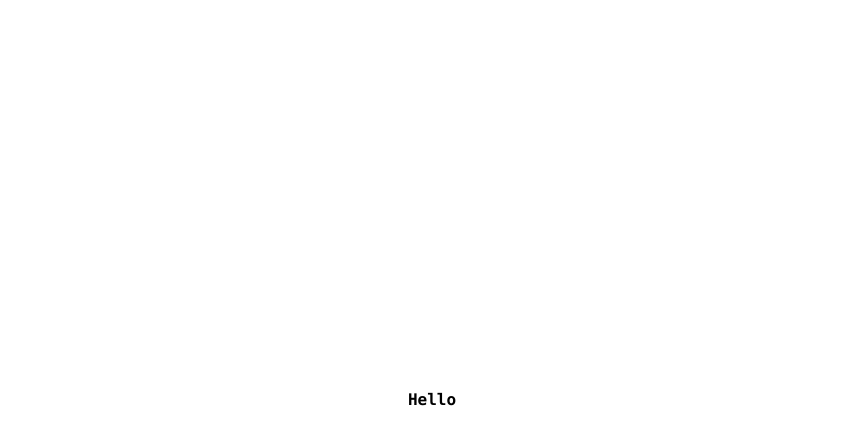
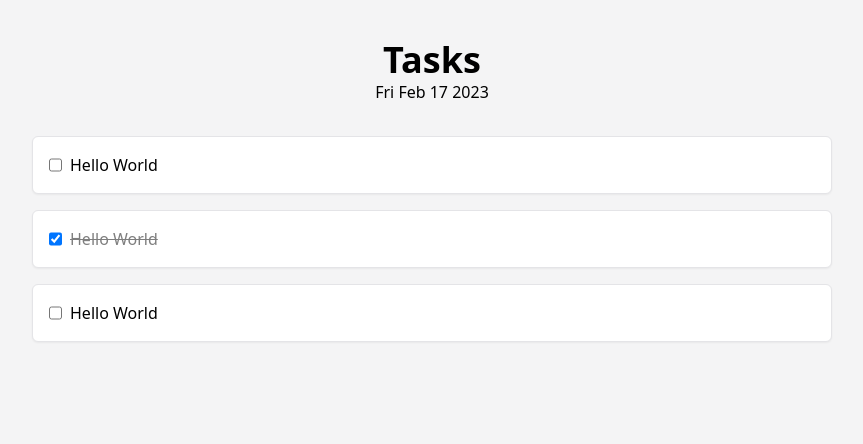
Before and after one commit to lnrdhffmnn/tasks, a React (Vite) app: page / in a window 1280 px wide. Shown: the top 444 px of the page, without its empty margins (208-1071 px from the left). Built offline with nearby package versions, Linux system fonts and the light colour scheme.

Commit message:
Update app.tsx

```diff
--- a/src/app.tsx
+++ b/src/app.tsx
@@ -1,7 +1,26 @@
+import Card from "./components/card";
+import { Task } from "./types";
+
 export default function App() {
+  const today = new Date().toDateString();
+
+  const taskList: Task[] = [
+    { id: 0, content: "Hello World", done: false },
+    { id: 1, content: "Hello World", done: true },
+    { id: 2, content: "Hello World", done: false },
+  ];
+
   return (
-    <div className="w-screen h-screen flex items-center justify-center">
-      <p className="font-bold font-mono">Hello</p>
+    <div className="min-w-full min-h-screen p-10 flex flex-col gap-8 bg-zinc-100">
+      <header className="md:text-center">
+        <h1 className="text-4xl font-bold">Tasks</h1>
+        <p>{today}</p>
+      </header>
+      <div className="w-full md:max-w-[800px] mx-auto flex flex-col gap-4">
+        {taskList.map(task => (
+          <Card key={task.id} task={task} />
+        ))}
+      </div>
     </div>
   );
 }
--- /dev/null
+++ b/src/components/card.tsx
@@ -0,0 +1,16 @@
+import { Task } from "../types";
+
+interface Props {
+  task: Task;
+}
+
+export default function Card({ task }: Props) {
+  return (
+    <div className="w-full flex gap-2 bg-white p-4 rounded-md shadow-sm border border-zinc-200">
+      <input type="checkbox" checked={task.done} onChange={() => {}} />
+      <span className={task.done ? "line-through opacity-50" : ""}>
+        {task.content}
+      </span>
+    </div>
+  );
+}
--- /dev/null
+++ b/src/types.ts
@@ -0,0 +1,5 @@
+export interface Task {
+  id: number;
+  content: string;
+  done: boolean;
+}
```
